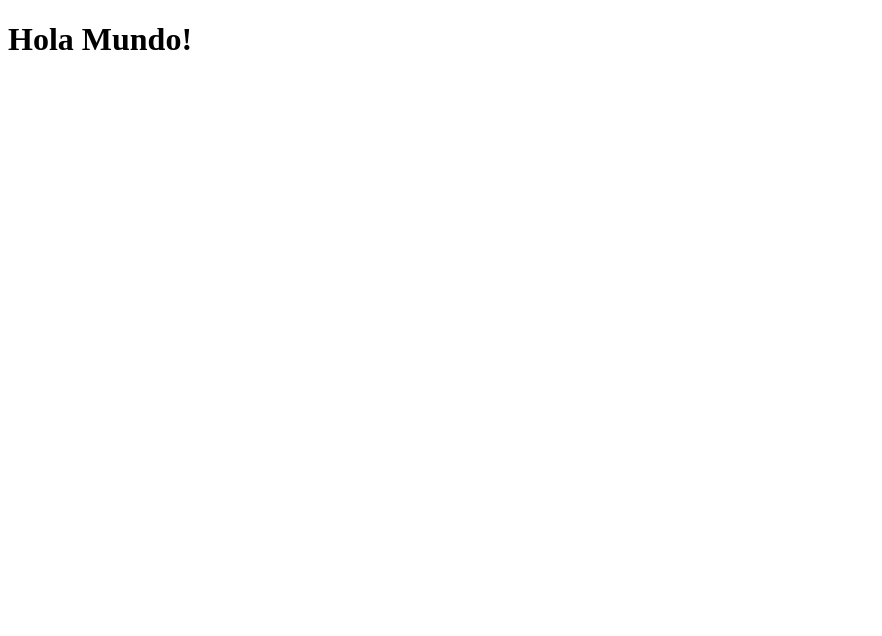
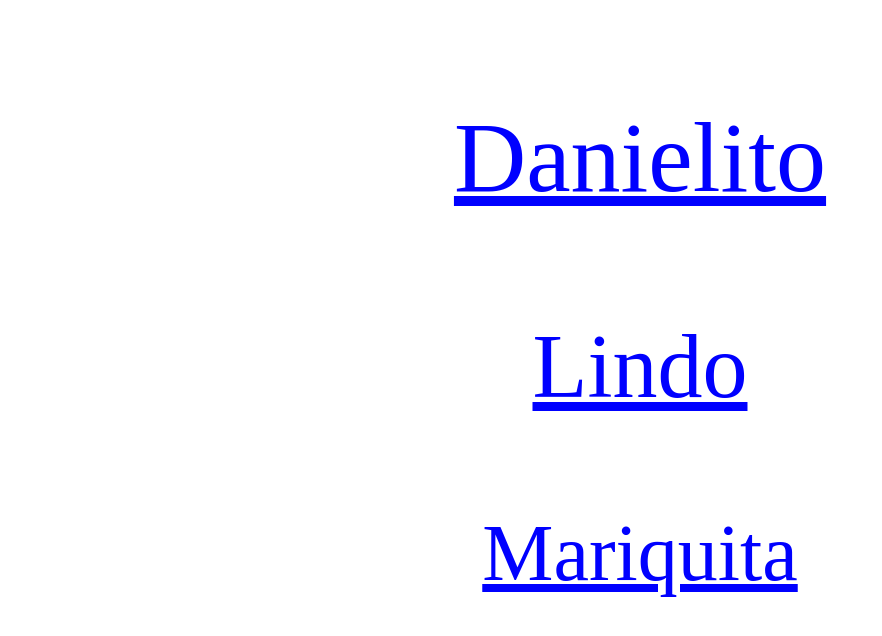
Before and after one commit to danielpenam97/danielpenam97.github.io, a plain HTML site: page index.html in a window 1280 px wide. Shown: the whole page, without its empty margins (0-882 px from the left). Drawn offline with Linux system fonts and the light colour scheme.

Commit message:
Paginita

```diff
--- a/index.html
+++ b/index.html
@@ -1,8 +1,14 @@
-<!DOCTYPE html>
+<!DOCTYPE HTML>
+
 <head>
-    <title>Hola Mundo!</title>
-    <meta charset = "utf-8">
-  </head>
-  <body>
-    <h1> Hola Mundo!</h1>
-    </body>
+
+</head>
+
+ <body>
+      <p style="font-size: 100px; color:blue; text-align: center; text-decoration: underline">Danielito</p>
+            <p style="font-size: 90px; color:blue; text-align: center; text-decoration: underline">Lindo</p>
+        <p style="font-size: 80px; color:blue; text-align: center; text-decoration: underline">Mariquita</p>
+
+</body>
+
+</html>
```
